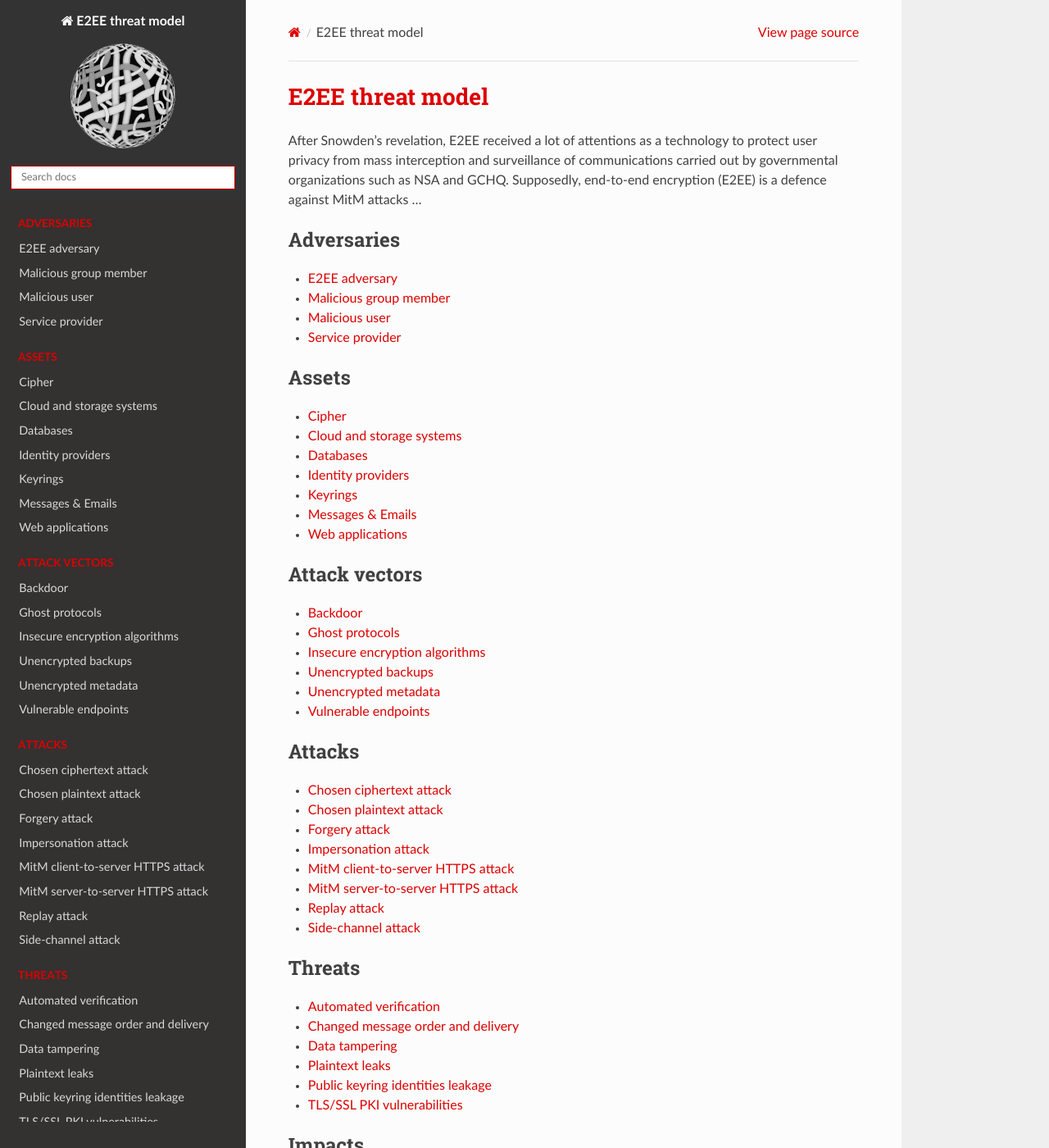
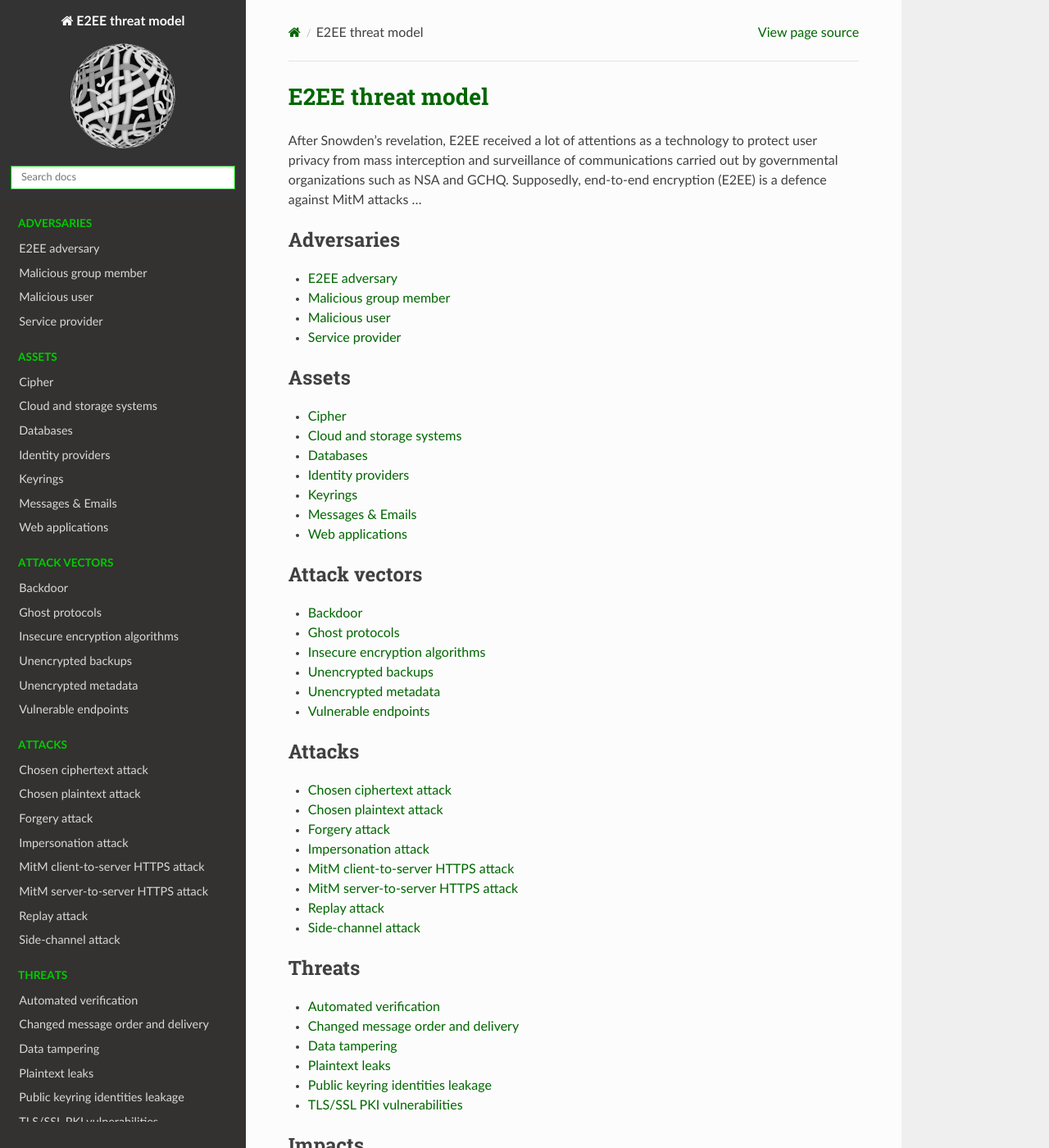
Before and after one commit to tymyrddin/green-e2ee, a Sphinx documentation site: the page built from source/index.rst, in a window 1280 px wide and 1400 px high. Shown: the whole window at 82% size. Built offline with Sphinx 7.4.7 and the Read the Docs theme 2.0.0, drawn with Linux system fonts in a browser that asks for light colours.

Commit message:
Link colour

```diff
--- a/source/_static/css/custom.css
+++ b/source/_static/css/custom.css
@@ -1,21 +1,21 @@
 h1 {
-  color: #DD0000;
+  color: #006600;
 }
 
 a {
-  color: #DD0000;
+  color: #006600;
 }
 
 a:hover {
-  color: #FF0000;
+  color: #00FF00;
 }
 
 .wy-nav .wy-menu-vertical header {
-  color: #DD0000
+  color: #00CC00;
 }
 
 .wy-menu-vertical header, .wy-menu-vertical p.caption {
-  color: #DD0000;
+  color: #00CC00;
 }
 
 .wy-side-nav-search {
@@ -27,5 +27,5 @@ a:hover {
   width: 100%;
   border-radius: 0px;
   padding: 6px 12px;
-  border-color: #DD0000;
+  border-color: #00CC00;
 }
--- a/source/index.rst
+++ b/source/index.rst
@@ -6,7 +6,9 @@
 E2EE threat model
 =============================================
 
-After Snowden’s revelation, E2EE received a lot of attentions as a technology to protect user privacy from mass interception and surveillance of communications carried out by governmental organizations such as NSA and GCHQ. Supposedly, end-to-end encryption (E2EE) is a defence against MitM attacks ...
+After Snowden’s revelation, E2EE received a lot of attentions as a technology to protect user privacy from mass
+interception and surveillance of communications carried out by governmental organizations such as NSA and GCHQ.
+Supposedly, end-to-end encryption (E2EE) is a defence against MitM attacks ...
 
 .. toctree::
    :glob:
```
